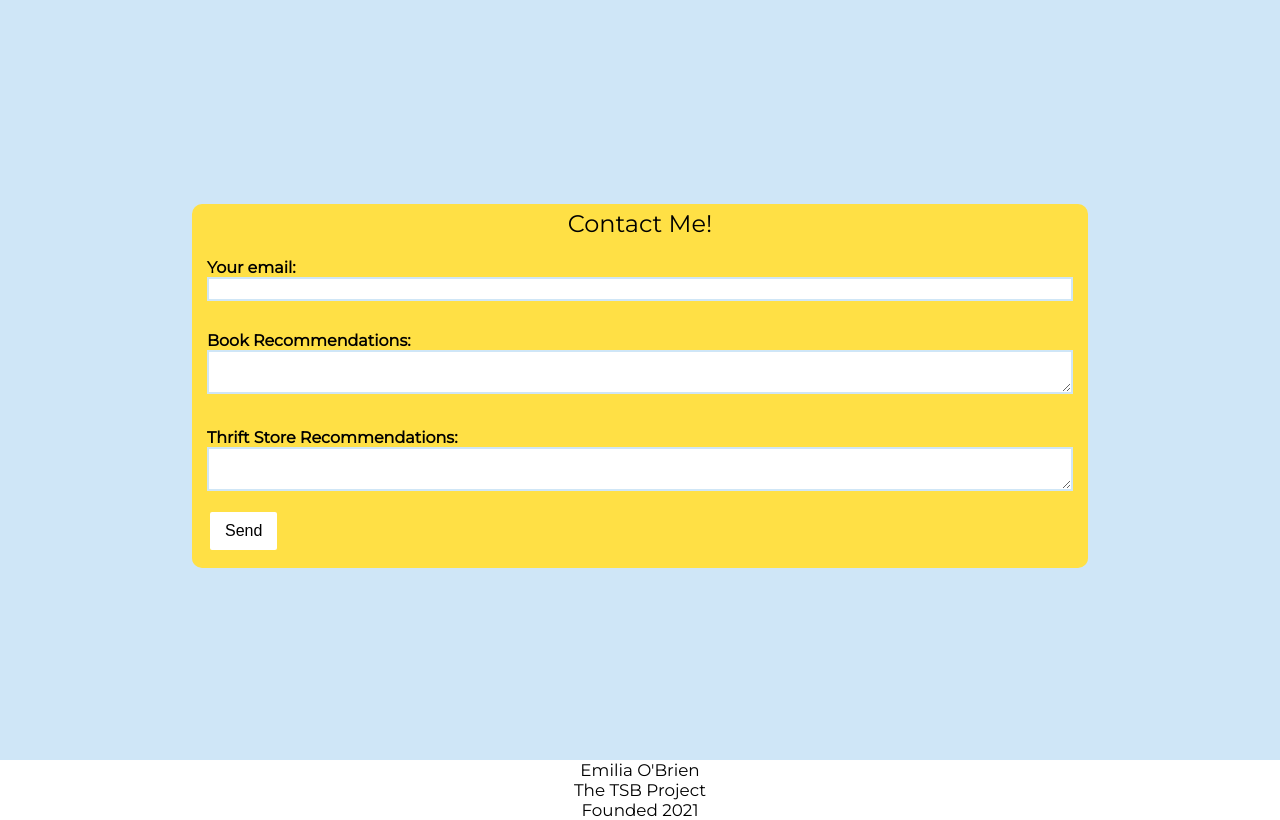
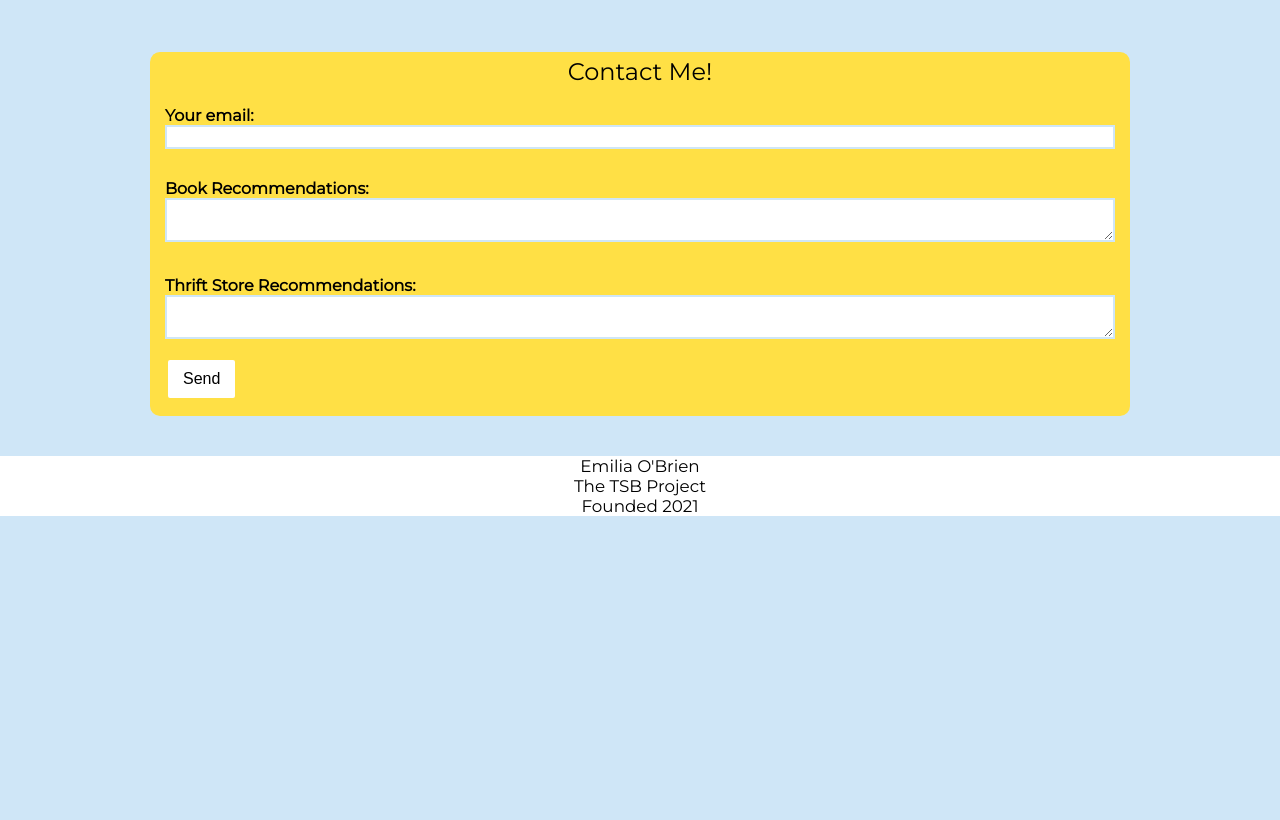
Before and after one commit to emiliaob/ChapterChick, a plain HTML site: page aboutMe.html in a window 1280 px wide. Shown: the part 1471-2291 px from the top of the page. After the commit the page ends 1987 px from the top, so only its background shows below. Drawn offline with Linux system fonts and the light colour scheme.

Commit message:
Add files via upload

```diff
--- a/css/style.css
+++ b/css/style.css
@@ -376,6 +376,9 @@ nav li{
         grid-column: 2/ span 1;
         grid-row:  3/ span 1  ;
     }
+    form{
+        margin: 40px 150px;
+    }
 
     /* End About me styling */
     /* Start Footer styling */
```
